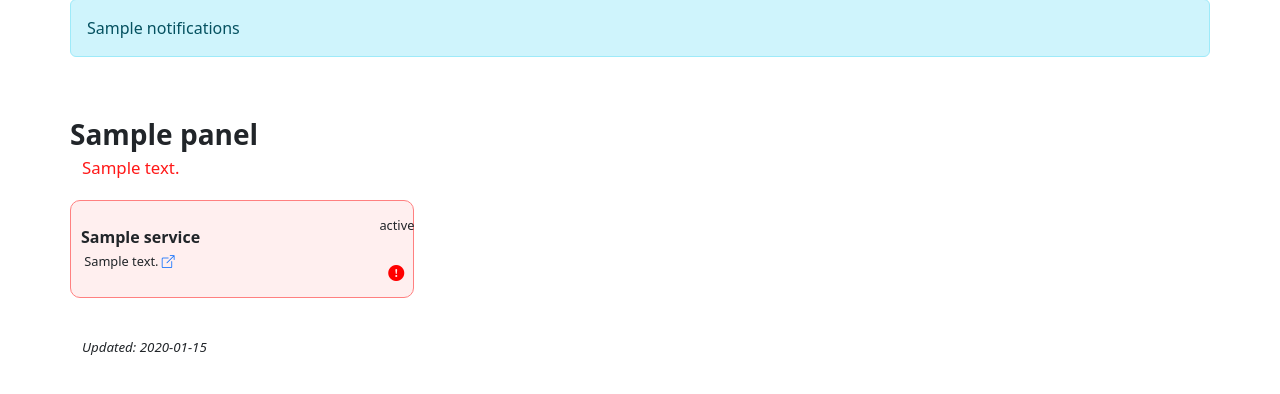
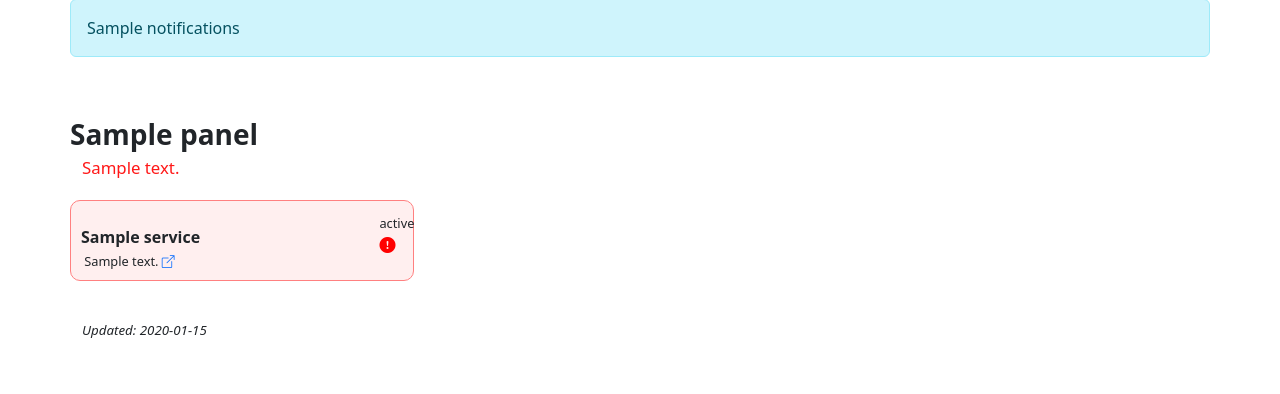
Before and after one commit to uw-it-aca/status-dashboard, a Python web app: template status_dashboard/templates/dashboard.html in a window 1280 px wide. Shown: the part 191-585 px from the top of the page. Run offline with Jinja, Linux system fonts and the light colour scheme; the template is opened without the code that fills it: most values are stand-ins (such as "Sample title", 1, 10 or a date in 2020); some libraries are stand-ins or nearby versions.

Commit message:
adjust service health

```diff
--- a/status_dashboard/static/dashboard.css
+++ b/status_dashboard/static/dashboard.css
@@ -141,12 +141,13 @@ html, body {
 .service .health {
     width: 2.1em;
     float: right;
+    text-align: left;
+    margin-left: .25em;
 }
 
-.service .health {
-    vertical-align: middle;
-    text-align: center;
-    line-height: 3em;
+.service .health .status {
+    font-size: .8em;
+    margin-top: 1em;
 }
 
 .service .health .nominal {
@@ -167,9 +168,6 @@ html, body {
     display: none;
 }
 
-.service .health .status {
-    font-size: .8em;
-}
 .row {padding-top: 20px;}
 
 .footer {
```
